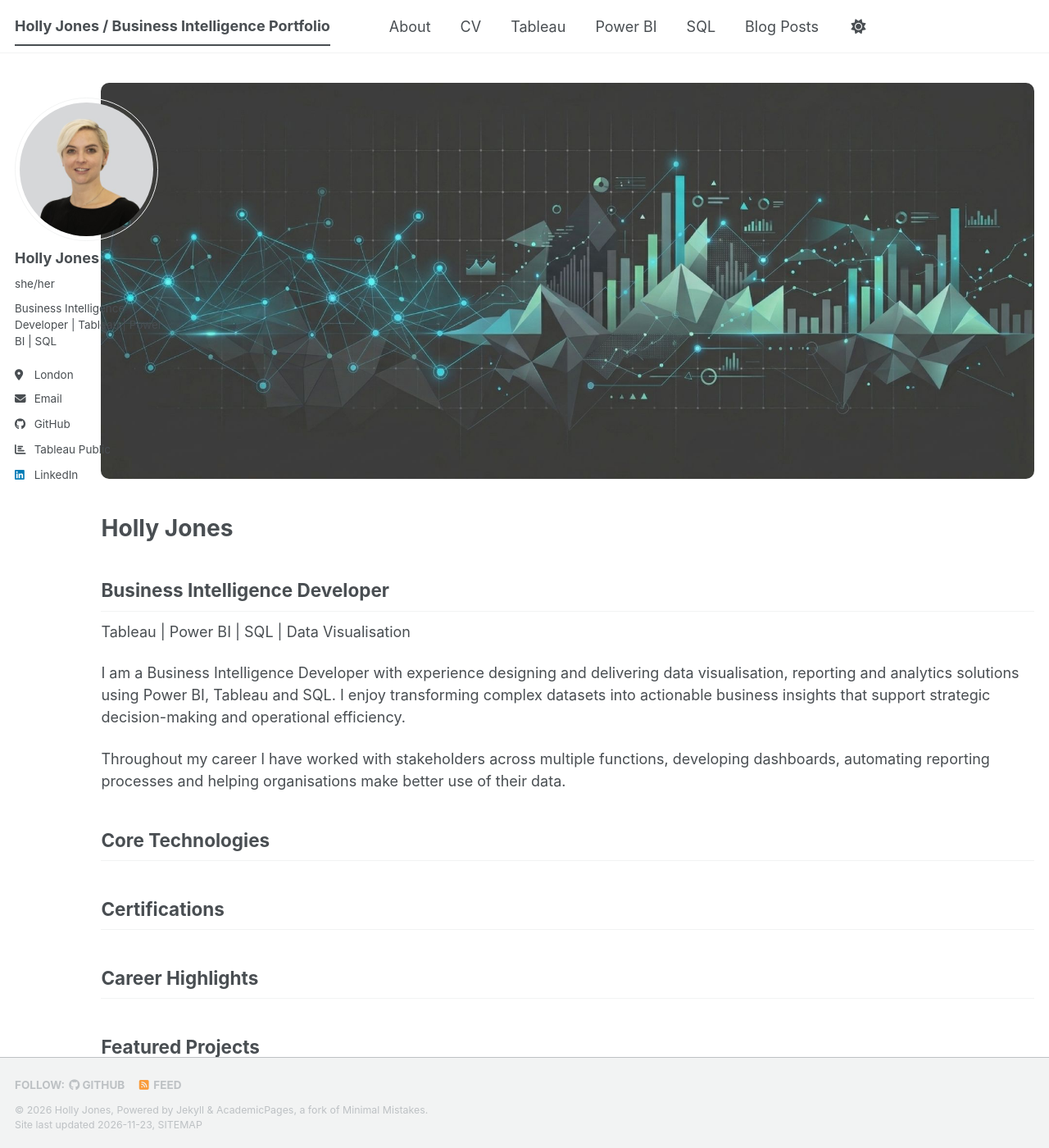
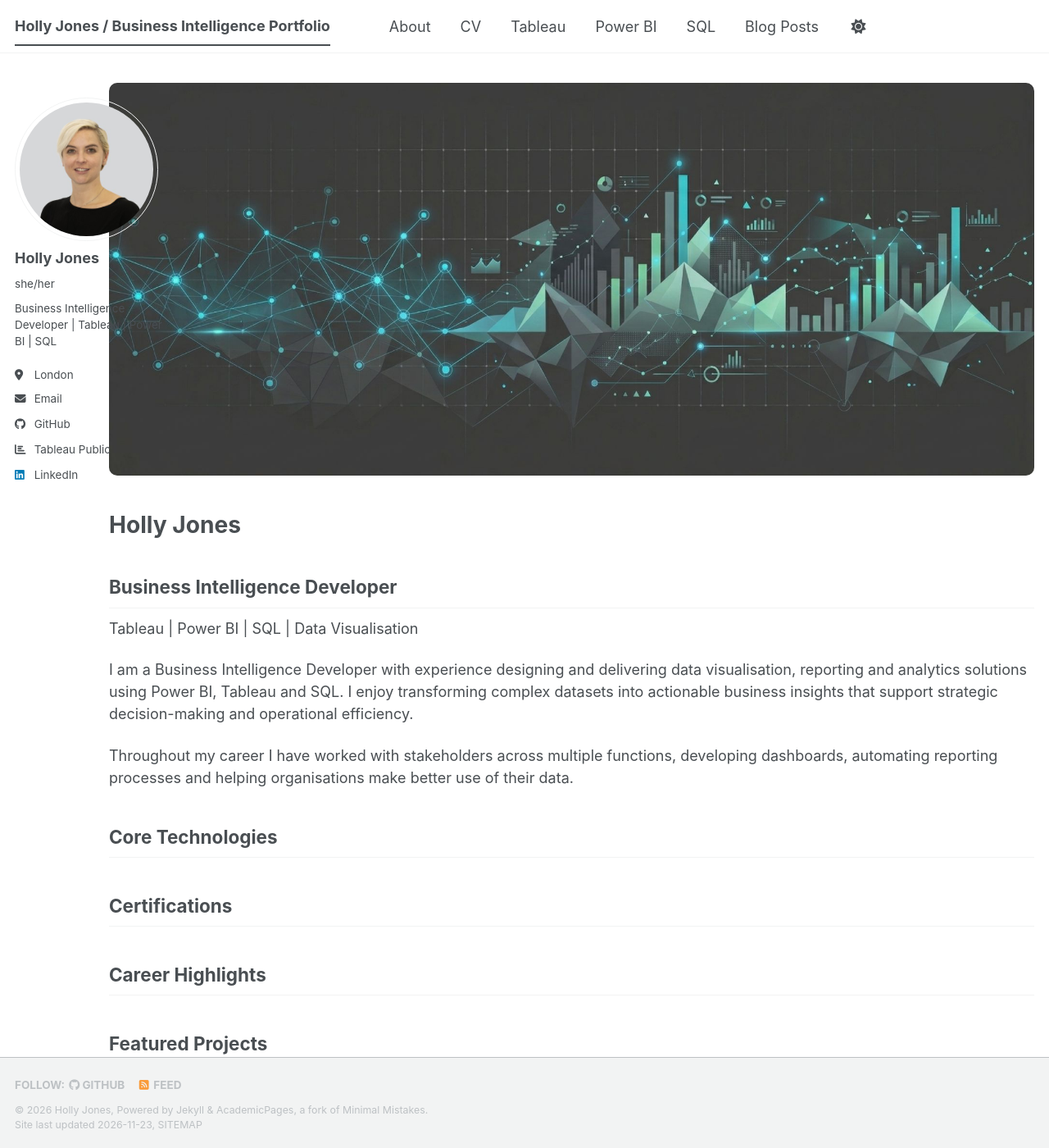
Before and after one commit to hjones87/hjones87.github.io, a Jekyll site: the page built from _pages/about.md, in a window 1280 px wide and 1400 px high. Shown: the whole window at 82% size. Built offline with Jekyll 4.4.1, drawn with Linux system fonts in a browser that asks for light colours; a script bundle is joined from its source files by our own code; a style sheet for code colours, icons or effects is not loaded.

Commit message:
Add styles for page and inner wrap

```diff
--- a/assets/css/main.scss
+++ b/assets/css/main.scss
@@ -36,3 +36,10 @@
     "layout/archive",
     "layout/sidebar"
 ;
+.page {
+  width: 95% !important;
+}
+
+.page__inner-wrap {
+  width: 100% !important;
+}
```
